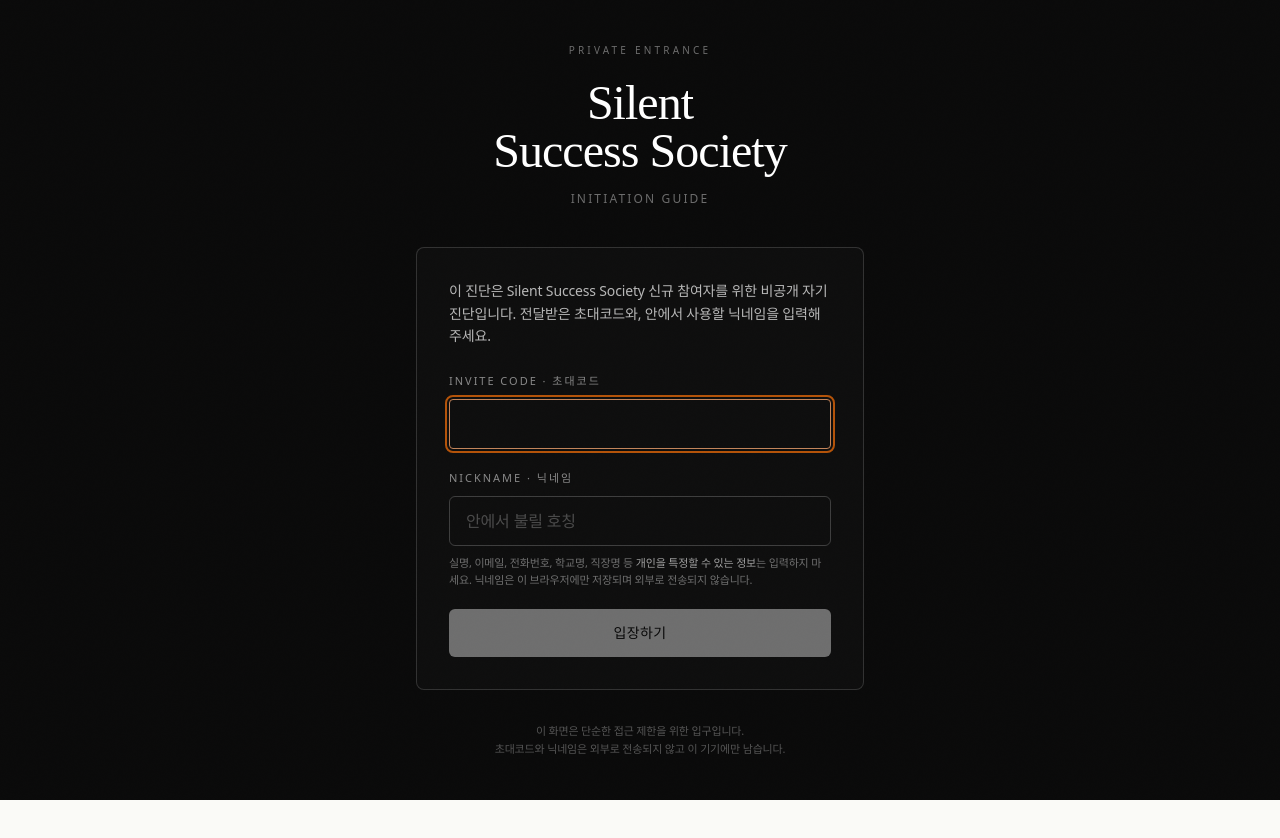
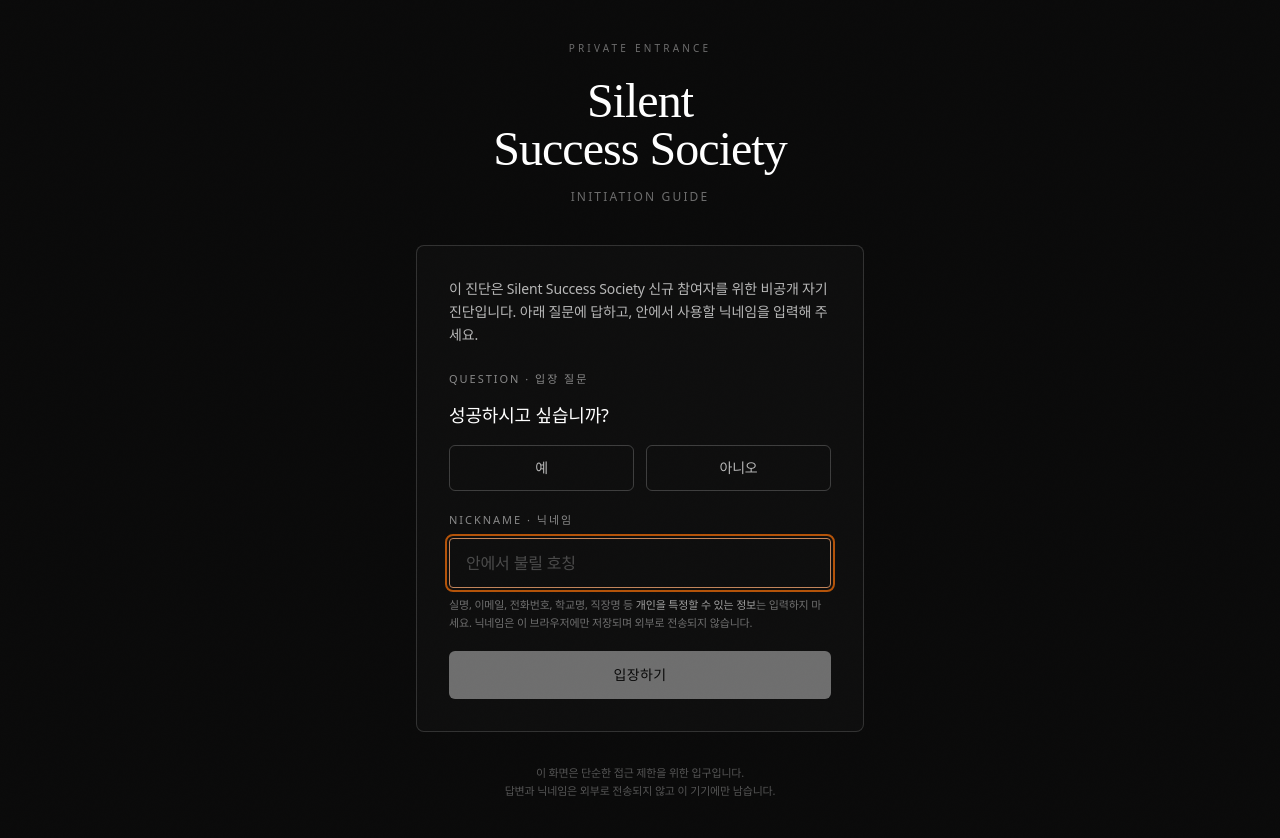
Before and after one commit to slightlyangryman/silent-success-society, a Next.js app: page / in a window 1280 px wide. Before the commit the page ends 800 px from the top, so only its background shows below. Built offline with nearby package versions, Linux system fonts and the light colour scheme.

Commit message:
Update PasswordGate.tsx

```diff
--- a/components/PasswordGate.tsx
+++ b/components/PasswordGate.tsx
@@ -7,13 +7,8 @@ interface PasswordGateProps {
   onUnlock: () => void;
 }
 
-const LS_INVITE_CODE = "sss_invite_code";
+const LS_SUCCESS_ANSWER = "sss_success_answer";
 const LS_NICKNAME = "sss_nickname";
-
-const allowedCodes = Array.from(
-  { length: 100 },
-  (_, i) => `SSS-${String(i + 1).padStart(3, "0")}`
-);
 
 function looksLikePersonalInfo(value: string): boolean {
   if (!value) return false;
@@ -24,7 +19,7 @@ function looksLikePersonalInfo(value: string): boolean {
 }
 
 export default function PasswordGate({ onUnlock }: PasswordGateProps) {
-  const [inviteCode, setInviteCode] = useState("");
+  const [successAnswer, setSuccessAnswer] = useState<"yes" | "no" | "">("");
   const [nickname, setNickname] = useState("");
   const [error, setError] = useState("");
   const [submitting, setSubmitting] = useState(false);
@@ -36,7 +31,7 @@ export default function PasswordGate({ onUnlock }: PasswordGateProps) {
     }
 
     const t = setTimeout(() => {
-      const el = document.getElementById("invite-code-input");
+      const el = document.getElementById("nickname-input");
       if (el) (el as HTMLInputElement).focus();
     }, 200);
 
@@ -49,11 +44,10 @@ export default function PasswordGate({ onUnlock }: PasswordGateProps) {
     e.preventDefault();
     setError("");
 
-    const code = inviteCode.trim().toUpperCase();
     const nick = nickname.trim();
 
-    if (!code) {
-      setError("초대코드를 입력해 주세요.");
+    if (!successAnswer) {
+      setError("질문에 답변해 주세요.");
       return;
     }
 
@@ -70,15 +64,9 @@ export default function PasswordGate({ onUnlock }: PasswordGateProps) {
     setSubmitting(true);
 
     setTimeout(() => {
-      if (!allowedCodes.includes(code)) {
-        setError("초대코드가 일치하지 않습니다.");
-        setSubmitting(false);
-        return;
-      }
-
       try {
         if (typeof window !== "undefined") {
-          window.localStorage.setItem(LS_INVITE_CODE, code);
+          window.localStorage.setItem(LS_SUCCESS_ANSWER, successAnswer);
           window.localStorage.setItem(LS_NICKNAME, nick);
         }
       } catch {}
@@ -110,28 +98,44 @@ export default function PasswordGate({ onUnlock }: PasswordGateProps) {
         <div className="border border-white/15 rounded-lg p-6 md:p-8 bg-white/[0.02]">
           <p className="text-sm leading-relaxed text-white/70 mb-6">
             이 진단은 Silent Success Society 신규 참여자를 위한 비공개 자기진단입니다.
-            전달받은 초대코드와, 안에서 사용할 닉네임을 입력해 주세요.
+            아래 질문에 답하고, 안에서 사용할 닉네임을 입력해 주세요.
           </p>
 
           <form onSubmit={handleSubmit} className="space-y-5" noValidate>
             <div>
-              <label
-                htmlFor="invite-code-input"
-                className="block text-[11px] tracking-[0.18em] uppercase text-white/50 mb-2"
-              >
-                Invite Code · 초대코드
-              </label>
+              <p className="block text-[11px] tracking-[0.18em] uppercase text-white/50 mb-3">
+                Question · 입장 질문
+              </p>
 
-              <input
-                id="invite-code-input"
-                type="text"
-                value={inviteCode}
-                onChange={(e) => setInviteCode(e.target.value)}
-                className="w-full bg-transparent border border-white/20 rounded-md px-4 py-3 text-base text-white placeholder-white/25 focus:border-[var(--accent-soft)] outline-none transition-colors"
-                autoComplete="off"
-                spellCheck={false}
-                maxLength={32}
-              />
+              <p className="text-lg text-white mb-4">
+                성공하시고 싶습니까?
+              </p>
+
+              <div className="grid grid-cols-2 gap-3">
+                <button
+                  type="button"
+                  onClick={() => setSuccessAnswer("yes")}
+                  className={`rounded-md border px-4 py-3 text-sm transition-colors ${
+                    successAnswer === "yes"
+                      ? "border-white bg-white text-black"
+                      : "border-white/20 text-white/70 hover:border-white/40"
+                  }`}
+                >
+                  예
+                </button>
+
+                <button
+                  type="button"
+                  onClick={() => setSuccessAnswer("no")}
+                  className={`rounded-md border px-4 py-3 text-sm transition-colors ${
+                    successAnswer === "no"
+                      ? "border-white bg-white text-black"
+                      : "border-white/20 text-white/70 hover:border-white/40"
+                  }`}
+                >
+                  아니오
+                </button>
+              </div>
             </div>
 
             <div>
@@ -175,7 +179,7 @@ export default function PasswordGate({ onUnlock }: PasswordGateProps) {
 
             <button
               type="submit"
-              disabled={submitting || !inviteCode.trim() || !nickname.trim()}
+              disabled={submitting || !successAnswer || !nickname.trim()}
               className="w-full mt-2 bg-white text-black rounded-md py-3.5 text-sm font-medium tracking-wide hover:bg-white/90 disabled:opacity-40 disabled:cursor-not-allowed transition-colors"
             >
               {submitting ? "확인 중…" : "입장하기"}
@@ -186,7 +190,7 @@ export default function PasswordGate({ onUnlock }: PasswordGateProps) {
         <p className="text-[11px] text-white/30 text-center mt-8 leading-relaxed">
           이 화면은 단순한 접근 제한을 위한 입구입니다.
           <br />
-          초대코드와 닉네임은 외부로 전송되지 않고 이 기기에만 남습니다.
+          답변과 닉네임은 외부로 전송되지 않고 이 기기에만 남습니다.
         </p>
       </div>
     </div>
```
